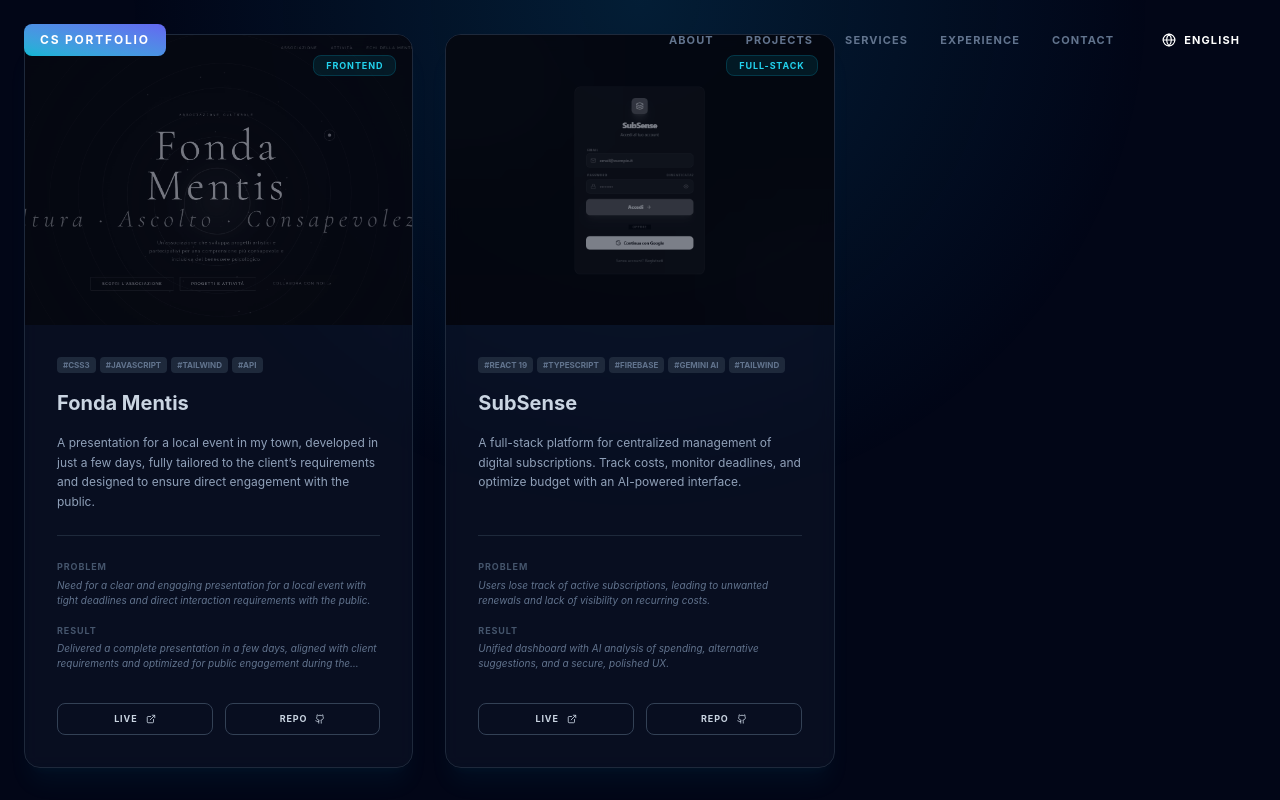
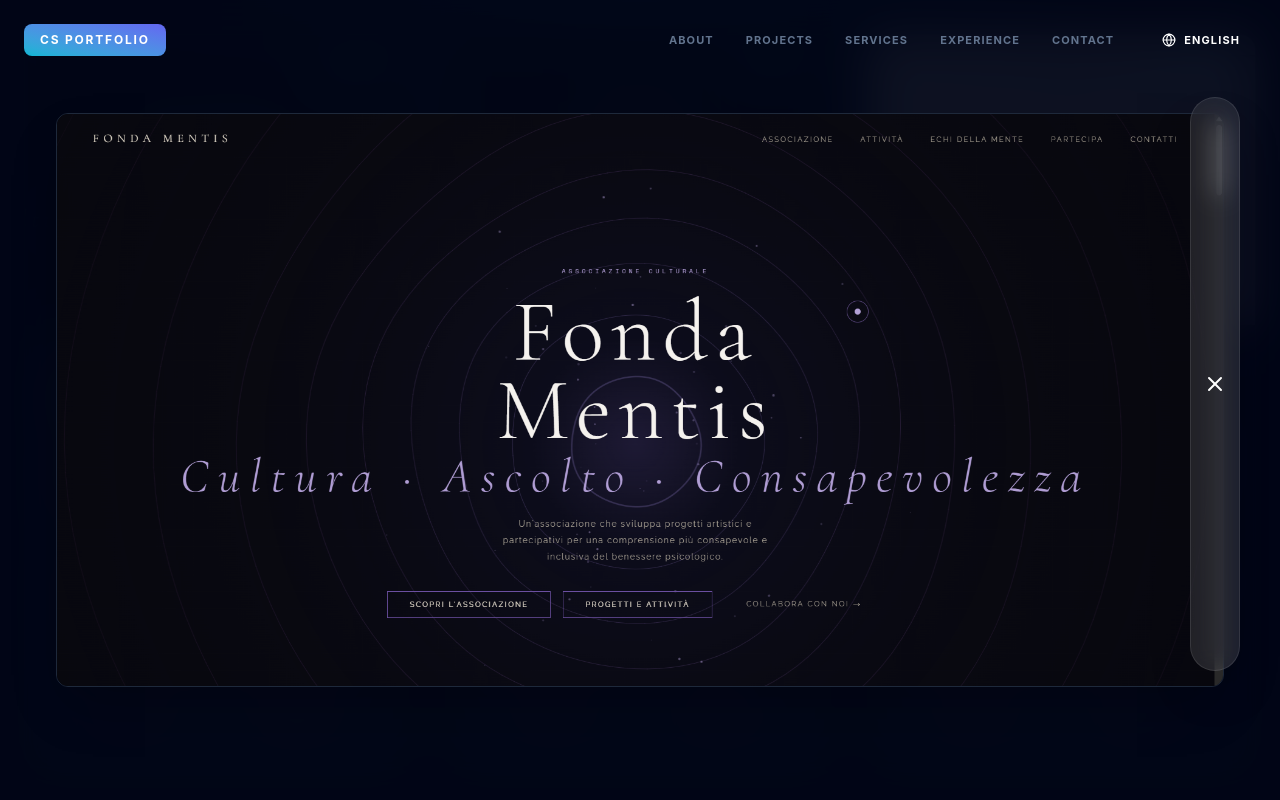
Before and after one commit to christiansaccani/my-portfolio, a React (Vite) app: page / in a window 1280 px wide. Both pictures are taken after a click on the element 218 px from the left and 3497 px from the top of the page. Shown: the part 3097-3897 px from the top of the page. Built offline with nearby package versions, Linux system fonts and the light colour scheme.

Commit message:
feat: Add Kira Assistant project and image modal
Introduces the Kira Assistant as a new project, showcasing its features and the problem it solves. Also implements an image modal for project images, enhancing user interaction and detail viewing.

```diff
--- a/src/components/sections/PortfolioContent.tsx
+++ b/src/components/sections/PortfolioContent.tsx
@@ -3,10 +3,11 @@ import { Section, Card } from '../ui/Layout';
 import { Icon } from '../ui/Icon';
 import { TRANSLATED_PROJECTS, TECH_SKILLS, SOCIAL_LINKS } from '@/src/constants';
 import { Button } from '../ui/Layout';
-import { ArrowUpRight, Github, ExternalLink, Filter } from 'lucide-react';
-import { useState } from 'react';
+import { ArrowUpRight, Github, ExternalLink, Filter, X } from 'lucide-react';
+import { useState, useEffect } from 'react';
 import { cn } from '@/src/lib/utils';
 import { useLanguage } from '@/src/lib/LanguageContext';
+import { AnimatePresence } from 'motion/react';
 
 export function About() {
   const { t, language } = useLanguage();
@@ -122,6 +123,18 @@ export function TechStack() {
 export function Projects() {
   const { language, t } = useLanguage();
   const [filter, setFilter] = useState('All');
+  const [selectedImage, setSelectedImage] = useState<string | null>(null);
+
+  useEffect(() => {
+    if (selectedImage) {
+      document.body.style.overflow = 'hidden';
+    } else {
+      document.body.style.overflow = 'unset';
+    }
+    return () => {
+      document.body.style.overflow = 'unset';
+    };
+  }, [selectedImage]);
 
   const categories = [
     { id: 'All', label: t('projects.all') },
@@ -161,7 +174,11 @@ export function Projects() {
 
       <div className="grid grid-cols-1 md:grid-cols-2 lg:grid-cols-3 gap-8">
         {filteredProjects.map((project) => (
-          <Card key={project.id} className="group flex flex-col hover:bg-slate-800/50">
+          <Card
+            key={project.id}
+            className="group flex flex-col hover:bg-slate-800/50 cursor-pointer"
+            onClick={() => setSelectedImage(project.image)}
+          >
             <div className="relative aspect-[4/3] overflow-hidden">
               <img
                 src={project.image}
@@ -201,12 +218,24 @@ export function Projects() {
               </div>
 
               <div className="flex items-center gap-3">
-                <a href={project.links.demo} target="_blank" rel="noopener noreferrer" className="flex-1">
+                <a
+                  href={project.links.demo}
+                  target="_blank"
+                  rel="noopener noreferrer"
+                  className="flex-1"
+                  onClick={(e) => e.stopPropagation()}
+                >
                   <Button size="sm" variant="outline" className="w-full text-[9px]">
                     {t('projects.viewDemo')} <ExternalLink size={10} />
                   </Button>
                 </a>
-                <a href={project.links.github === '#' ? SOCIAL_LINKS.github : project.links.github} target="_blank" rel="noopener noreferrer" className="flex-1">
+                <a
+                  href={project.links.github === '#' ? SOCIAL_LINKS.github : project.links.github}
+                  target="_blank"
+                  rel="noopener noreferrer"
+                  className="flex-1"
+                  onClick={(e) => e.stopPropagation()}
+                >
                   <Button size="sm" variant="outline" className="w-full text-[9px]">
                     {t('projects.viewRepo')} <Github size={10} />
                   </Button>
@@ -217,6 +246,39 @@ export function Projects() {
         ))}
       </div>
 
+      <AnimatePresence>
+        {selectedImage && (
+          <motion.div
+            initial={{ opacity: 0 }}
+            animate={{ opacity: 1 }}
+            exit={{ opacity: 0 }}
+            onClick={() => setSelectedImage(null)}
+            className="fixed inset-0 z-[100] flex items-center justify-center bg-slate-950/90 backdrop-blur-xl p-4 lg:p-10 cursor-zoom-out"
+          >
+            <motion.div
+              initial={{ scale: 0.9, opacity: 0 }}
+              animate={{ scale: 1, opacity: 1 }}
+              exit={{ scale: 0.9, opacity: 0 }}
+              className="relative max-w-7xl max-h-full w-full h-fit flex items-center justify-center p-4"
+              onClick={(e) => e.stopPropagation()}
+            >
+              <button
+                onClick={() => setSelectedImage(null)}
+                className="fixed bottom-8 right-8 lg:absolute lg:top-0 lg:right-0 lg:-top-12 lg:-right-12 p-3 bg-white/20 lg:bg-white/10 hover:bg-white text-white hover:text-black rounded-full transition-all duration-300 z-[101] shadow-2xl backdrop-blur-md border border-white/10"
+              >
+                <X size={18} className="lg:w-6 lg:h-6" />
+              </button>
+              <img
+                src={selectedImage}
+                alt="Selected project"
+                className="w-full h-auto max-h-[95vh] lg:max-h-[85vh] object-contain rounded-xl shadow-2xl border border-slate-800 rotate-90 lg:rotate-0 scale-[1.4] md:scale-[1.1] lg:scale-100"
+                referrerPolicy="no-referrer"
+              />
+            </motion.div>
+          </motion.div>
+        )}
+      </AnimatePresence>
+
       {filteredProjects.length === 0 && (
          <div className="py-20 text-center text-neutral-600">
             <p className="text-xl font-light tracking-widest uppercase">{language === 'en' ? 'No projects found in this category' : 'Nessun progetto trovato in questa categoria'}</p>
--- a/src/constants.ts
+++ b/src/constants.ts
@@ -24,6 +24,17 @@ export const TRANSLATED_PROJECTS: Record<'en' | 'it', Project[]> = {
       results: 'Unified dashboard with AI analysis of spending, alternative suggestions, and a secure, polished UX.',
       links: { demo: 'https://subsensedemo.netlify.app/', github: 'https://github.com/christiansaccani/subsense', caseStudy: '#' }
     },
+    {
+      id: '3',
+      title: 'Kira Assistant',
+      description: 'An intelligent and minimal virtual assistant designed as an interactive interface for the portfolio. It guides users through tech skills, projects, and contacts in a natural and professional way.',
+      image: '/images/kira.png',
+      tags: ['React', 'Node.js', 'Gemini AI', 'Tailwind', 'Express'],
+      category: 'Full-stack',
+      problemSolved: 'Traditional portfolios are static and less engaging. Plus, integrating AI on the frontend exposes API keys to potential theft.',
+      results: 'A secure professional application with a Server-Side Proxy architecture, a fluid interface, and native Dark Mode.',
+      links: { demo: 'https://kira-ai-chatbot-341927641692.europe-west3.run.app/', github: 'https://github.com/christiansaccani/kira-aiassistant', caseStudy: '#' }
+    },
   ],
   it: [
     {
@@ -47,6 +58,17 @@ export const TRANSLATED_PROJECTS: Record<'en' | 'it', Project[]> = {
       problemSolved: 'Gli utenti perdono traccia degli abbonamenti attivi, portando a rinnovi indesiderati e mancanza di visibilità sui costi ricorrenti.',
       results: 'Dashboard unificata con analisi IA delle spese, suggerimenti di alternative e una UX sicura e curata.',
       links: { demo: 'https://subsensedemo.netlify.app/', github: 'https://github.com/christiansaccani/subsense', caseStudy: '#' }
+    },
+    {
+      id: '3',
+      title: 'Kira Assistant',
+      description: 'Un\'assistente virtuale intelligente e minimale progettata come interfaccia interattiva al portfolio. Guida l\'utente attraverso competenze tech, progetti e contatti in modo naturale e professionale.',
+      image: '/images/kira.png',
+      tags: ['React', 'Node.js', 'Gemini AI', 'Tailwind', 'Express'],
+      category: 'Full-stack',
+      problemSolved: 'I portfolio tradizionali sono statici e poco coinvolgenti. Inoltre, l\'integrazione di AI nel frontend espone le chiavi API a potenziali furti.',
+      results: 'Un\'applicazione professionale e sicura con architettura Server-Side Proxy, interfaccia fluida e Dark Mode nativa.',
+      links: { demo: 'https://kira-ai-chatbot-341927641692.europe-west3.run.app/', github: 'https://github.com/christiansaccani/kira-aiassistant', caseStudy: '#' }
     },
   ]
 };
@@ -86,12 +108,12 @@ export const TRANSLATED_EXPERIENCES: Record<'en' | 'it', Experience[]> = {
 export const TESTIMONIALS: Testimonial[] = [];
 
 export const TECH_SKILLS: TechSkill[] = [
+  { name: 'React', level: 90, icon: 'Atom', description: 'Building complex reactive UIs with Hooks and Context.' },
   { name: 'Python', level: 90, icon: 'Terminal', description: 'Data analysis, automation scripting, and backend development.' },
   { name: 'Java', level: 85, icon: 'Coffee', description: 'Enterprise-level applications and object-oriented programming.' },
-  { name: 'React', level: 90, icon: 'Atom', description: 'Building complex reactive UIs with Hooks and Context.' },
+  { name: 'JavaScript', level: 95, icon: 'Braces', description: 'Expert in ES6+, ASYNC/AWAIT, and DOM manipulation.' },
   { name: 'Next.js', level: 85, icon: 'Navigation', description: 'SSR/SSG expert for SEO-driven architectures.' },
   { name: 'Vue.js', level: 80, icon: 'Hexagon', description: 'Efficient component-based development with Vue 3.' },
-  { name: 'JavaScript', level: 95, icon: 'Braces', description: 'Expert in ES6+, ASYNC/AWAIT, and DOM manipulation.' },
   { name: 'MySQL', level: 88, icon: 'Database', description: 'Optimized schema design and complex query profiling.' },
   { name: 'HTML5/CSS3', level: 98, icon: 'FileCode', description: 'Semantic structures and advanced Tailwind/SASS styling.' }
 ];
```
Also changed, not shown: public/images/kira.png (added).
